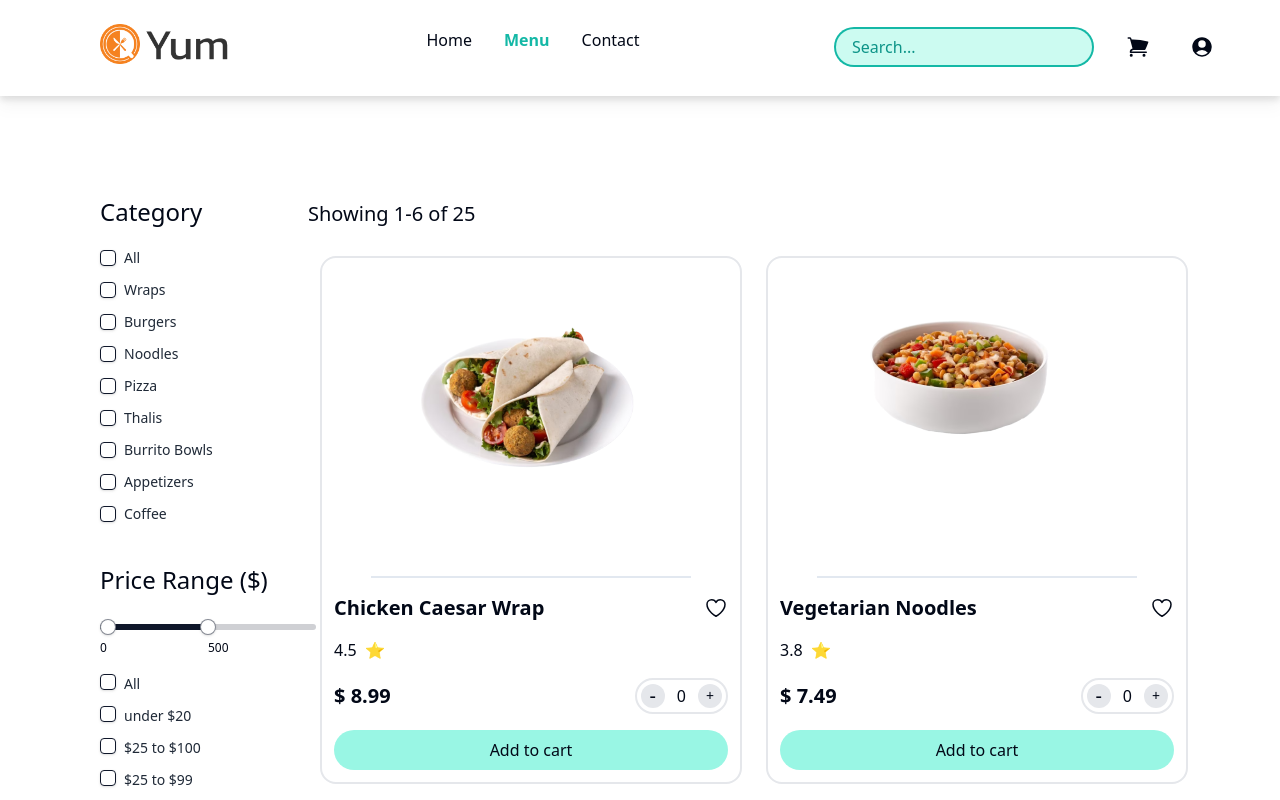
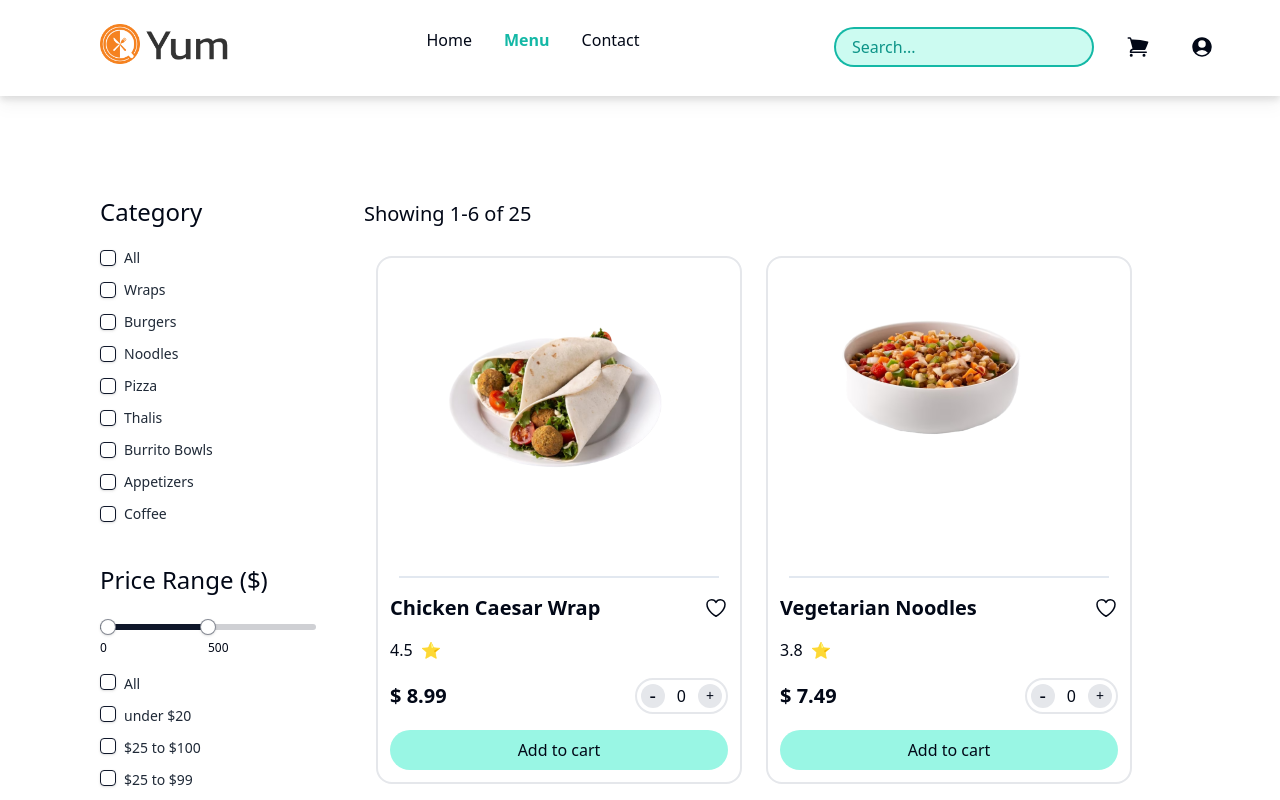
Before and after one commit to SrinivasBallari/cafe-app, a React (Vite) app in the folder frontend/: page /menu in a window 1280 px wide. Shown: the top 800 px of the page. Built offline with nearby package versions, Linux system fonts and the light colour scheme.

Commit message:
small ui update

```diff
--- a/frontend/src/pages/Menu.jsx
+++ b/frontend/src/pages/Menu.jsx
@@ -11,7 +11,7 @@ const Menu = () => {
                     <MenuFilter />
                 </div>
 
-                <div className='col-span-4 xl:col-span-4'>
+                <div className='col-span-4 xl:col-span-4 px-14'>
                     <MenuGrid />
                 </div>
             </div>
```
